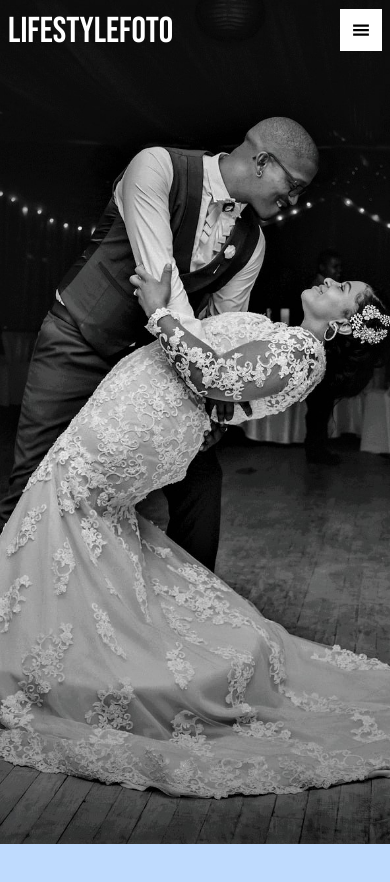
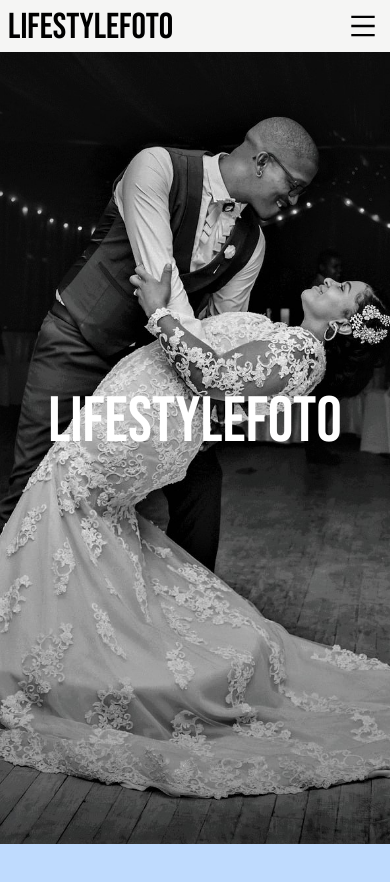
Before and after one commit to TomGrayston/lifestylefoto-website, a Next.js app in the folder lifestylefoto/: page / in a window 390 px wide. Shown: the top 882 px of the page. Built offline with nearby package versions, Linux system fonts and the light colour scheme.

Commit message:
Fix hydration issue with mobile navbar (#1)
* fixed BurgerMenu using useState

```diff
--- a/lifestylefoto/components/navigation/Desktop/DesktopNav.jsx
+++ b/lifestylefoto/components/navigation/Desktop/DesktopNav.jsx
@@ -5,6 +5,10 @@ import { BsYoutube } from 'react-icons/bs'
 
 const DesktopNav = () => {
     return(
+        <div className="container flex items-center justify-between px-2 py-2 m-auto nav_desktop:hidden">
+            <h1 className="items-center pt-1 text-4xl text-stone-100 nav ">
+                    LifestyleFoto
+            </h1>
             <ul className="items-center hidden text-base cursor-pointer lg:flex ">
                 <NavButton>Portfolio</NavButton>
                 <NavButton>Pricing</NavButton>
@@ -14,6 +18,7 @@ const DesktopNav = () => {
                 <NavSocialsButton props="hover:text-rose-500"><CgInstagram/></NavSocialsButton>
                 <NavSocialsButton props="hover:text-red-500"><BsYoutube/></NavSocialsButton>
             </ul>
+        </div>
     )
 }
 
--- a/lifestylefoto/components/navigation/Desktop/NavButton.jsx
+++ b/lifestylefoto/components/navigation/Desktop/NavButton.jsx
@@ -3,7 +3,7 @@ import React from "react";
 const NavButton = ({children}) => {
     return(
     <li className="px-2">
-        <button className="px-6 py-1 text-xl text-black uppercase bg-white nav hover:bg-gray-200">
+        <button className="px-6 py-1 text-xl text-black uppercase bg-stone-100 nav hover:bg-gray-200">
             {children}
         </button>
     </li>
--- a/lifestylefoto/components/navigation/Desktop/NavSocialsButton.jsx
+++ b/lifestylefoto/components/navigation/Desktop/NavSocialsButton.jsx
@@ -3,7 +3,7 @@ import React from "react";
 const NavSocialsButton = ({children, props}) => {
     return(
     <li className="px-2">
-        <button className={`px-2 py-2 text-xl text-black uppercase bg-white nav hover:bg-gray-200 ${props}`}>
+        <button className={`px-2 py-2 text-xl text-black uppercase bg-stone-100 nav hover:bg-gray-200 ${props}`}>
             {children}
         </button>
     </li>
--- /dev/null
+++ b/lifestylefoto/components/navigation/Mobile/BurgerMenu.jsx
@@ -0,0 +1,44 @@
+import { useState, Fragment } from "react";
+import { AiOutlineMenu } from 'react-icons/ai';
+import { BsXLg as Icon }  from "react-icons/bs";
+
+export const BurgerMenu = () => {
+
+    const [open, setOpen] = useState(false);
+
+    return(
+        <Fragment>
+            <button className="block px-1 py-1 text-3xl text-black bg-inherit focus:outline-none hover:bg-gray-200 " onClick={() => setOpen(true)}>
+                <AiOutlineMenu/>
+            </button>
+            <Menu open={open} setOpen={setOpen}/>
+        </Fragment>
+    )
+}
+
+function Menu({ open, setOpen }) {
+    return(
+        <div className={`absolute top-0 right-0 bottom-0 h-screen bg-black transition-all w-full ${!open ? '-left-full opacity-0' : 'left-0 opacity-100'}`} >
+            <div className="flex items-center justify-end px-2 py-2 m-auto">
+                <button className="px-1 py-1 text-3xl text-white bg-inherit hover:text-stone-200" onClick={() => setOpen(false)}>
+                    <Icon/>
+                </button>
+            </div>
+            <ul className="flex flex-col w-full text-2xl text-white cursor-pointer bg-inherit nav place-items-start">
+                <MobileButton>Portfolio »</MobileButton>
+                <MobileButton>Pricing »</MobileButton>
+                <MobileButton>Testimonials »</MobileButton>
+                <MobileButton>About Me »</MobileButton>
+                <MobileButton>Contact Me »</MobileButton>
+            </ul>
+        </div>
+    )
+}
+
+function MobileButton({children}) {
+    return(
+        <li className="justify-start py-2 my-2 ml-10 tracking-widest text-white hover:text-stone-200">
+            {children}
+        </li>
+    )
+}
--- a/lifestylefoto/components/navigation/Mobile/MobileButton.jsx
+++ /dev/null
@@ -1,10 +0,0 @@
-
-const MobileButton = ({children}) => {
-    return(
-        <li className="w-4/6 py-2 my-2 bg-white hover:bg-gray-100">
-            {children}
-        </li>
-    )
-}
-
-export default MobileButton;
--- a/lifestylefoto/components/navigation/Mobile/MobileMenu.jsx
+++ /dev/null
@@ -1,16 +0,0 @@
-import MobileButton from "./MobileButton";
-const MobileMenu = () => {
-    return(
-        <div className="absolute top-0 w-8/12 h-screen transition-all bg-black opacity-0 -right-full group-focus:right-0 group-focus:opacity-100">
-            <ul className="flex flex-col items-center w-full my-1 text-xl cursor-pointer nav">
-                <MobileButton>Portfolio</MobileButton>
-                <MobileButton>Pricing</MobileButton>
-                <MobileButton>Testimonials</MobileButton>
-                <MobileButton>About Me</MobileButton>
-                <MobileButton>Contact Me</MobileButton>
-            </ul>
-        </div>
-    )
-}
-
-export default MobileMenu;
--- a/lifestylefoto/components/navigation/Mobile/MobileNav.jsx
+++ b/lifestylefoto/components/navigation/Mobile/MobileNav.jsx
@@ -1,12 +1,20 @@
-import { GiHamburgerMenu } from 'react-icons/gi';
-import MobileMenu from './MobileMenu';
+import { AiOutlineMenu } from 'react-icons/ai';
+import { useState } from "react";
+import { BurgerMenu } from './BurgerMenu';
 
 const MobileNav = () => {
+
+    const [open, setOpen] = useState(false);
+
+    const props = "bg-red-500"
+
     return(
-        <button className="block px-3 py-3 text-lg text-black bg-white lg:hidden focus:outline-none hover:bg-gray-200 group">
-            <GiHamburgerMenu/>
-            <MobileMenu/>
-        </button>
+        <div className='flex items-center justify-between px-2 py-1 bg-stone-100 lg:hidden'>
+            <h1 className="items-center pt-1 text-4xl text-black nav ">
+                    LifestyleFoto
+            </h1>
+            <BurgerMenu/>
+        </div>
     )
 }
 
--- a/lifestylefoto/components/navigation/Navbar.jsx
+++ b/lifestylefoto/components/navigation/Navbar.jsx
@@ -4,14 +4,9 @@ import MobileNav from "./Mobile/MobileNav";
 const Navbar = () => {
 
     return (
-    <nav className="fixed top-0 left-0 w-full">
-        <div className="flex items-center justify-between px-2 py-2 m-auto ">
-            <h1 className="items-center pt-1 text-4xl text-white nav">
-                LifestyleFoto
-            </h1>
-            <DesktopNav/>
-            <MobileNav/>
-        </div>
+    <nav className="fixed top-0 left-0 w-full ">
+        <DesktopNav/>
+        <MobileNav/>
     </nav>
     );
 };
--- a/lifestylefoto/pages/index.js
+++ b/lifestylefoto/pages/index.js
@@ -10,12 +10,15 @@ export default function Home() {
         <meta name="LifestyleFoto – Photo &amp; Video Services" content="Created &amp; Designed by Tom Grayston" />
         <link rel="icon" href="/favicon.ico" />
       </Head>
-      <Navbar/>
       <div className='flex items-center justify-center h-screen'>
-        <img src="/background.jpg" className='object-cover h-full w-fit custom_width:w-full custom_height:w-fit'/>
+        <img src="/background.jpg" className='object-cover w-full h-full'/>
+        <h1 className="text-white absolute text-[4rem] mini:text-[3rem] sm:text-[7rem] md:text-[9rem] lg:text-[12rem] nav">
+          LifestyleFoto
+        </h1>
       </div>
       <div className='flex items-center justify-center h-screen bg-blue-200'>
       </div>
+      <Navbar/>
     </>
   )
 }
--- a/lifestylefoto/tailwind.config.js
+++ b/lifestylefoto/tailwind.config.js
@@ -7,8 +7,8 @@ module.exports = {
   theme: {
     extend: {
       screens:{
-        'custom_width': '1800px',
-        'custom_height': { 'raw': '(min-height: 950px)' }
+        'nav_desktop': {'max': '1023px'},
+        'mini': {'max': '300px'}
       },
     },
   },
```
Lines whose indentation alone changed are shown as unchanged.
